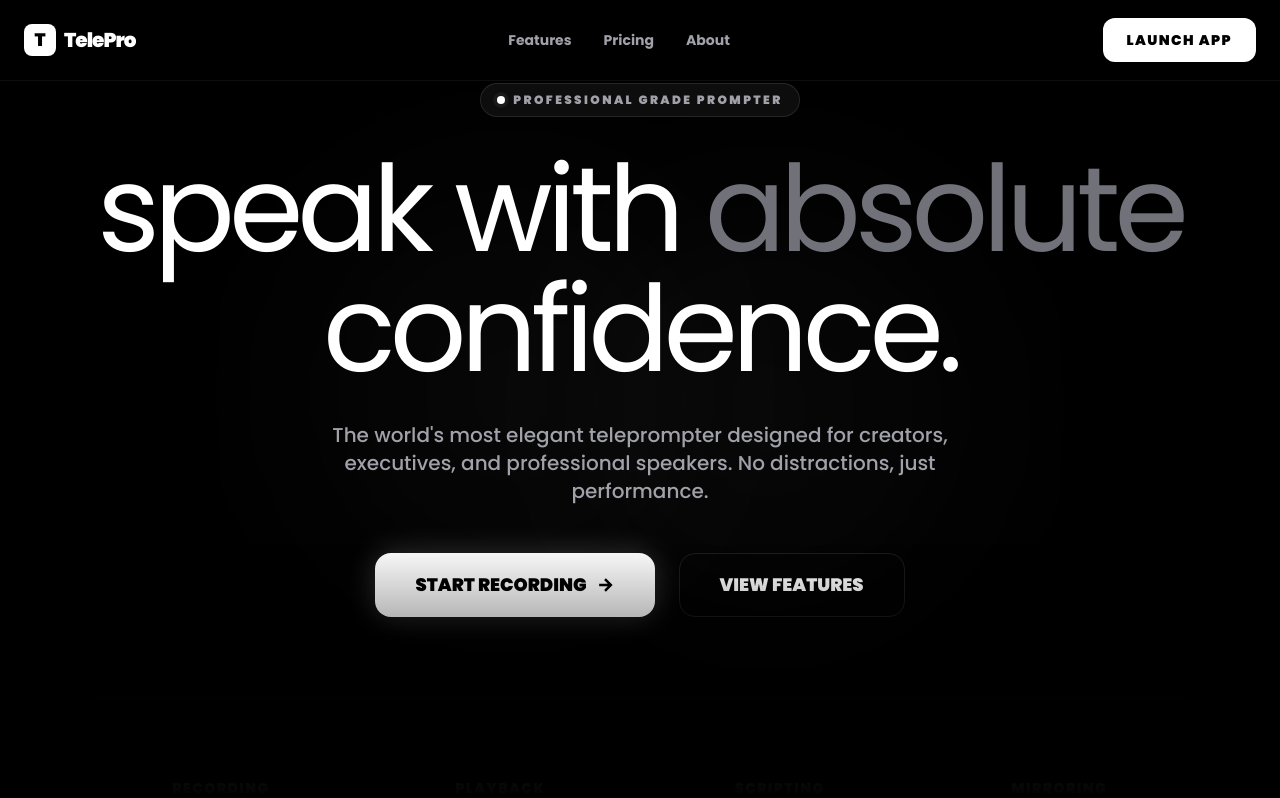
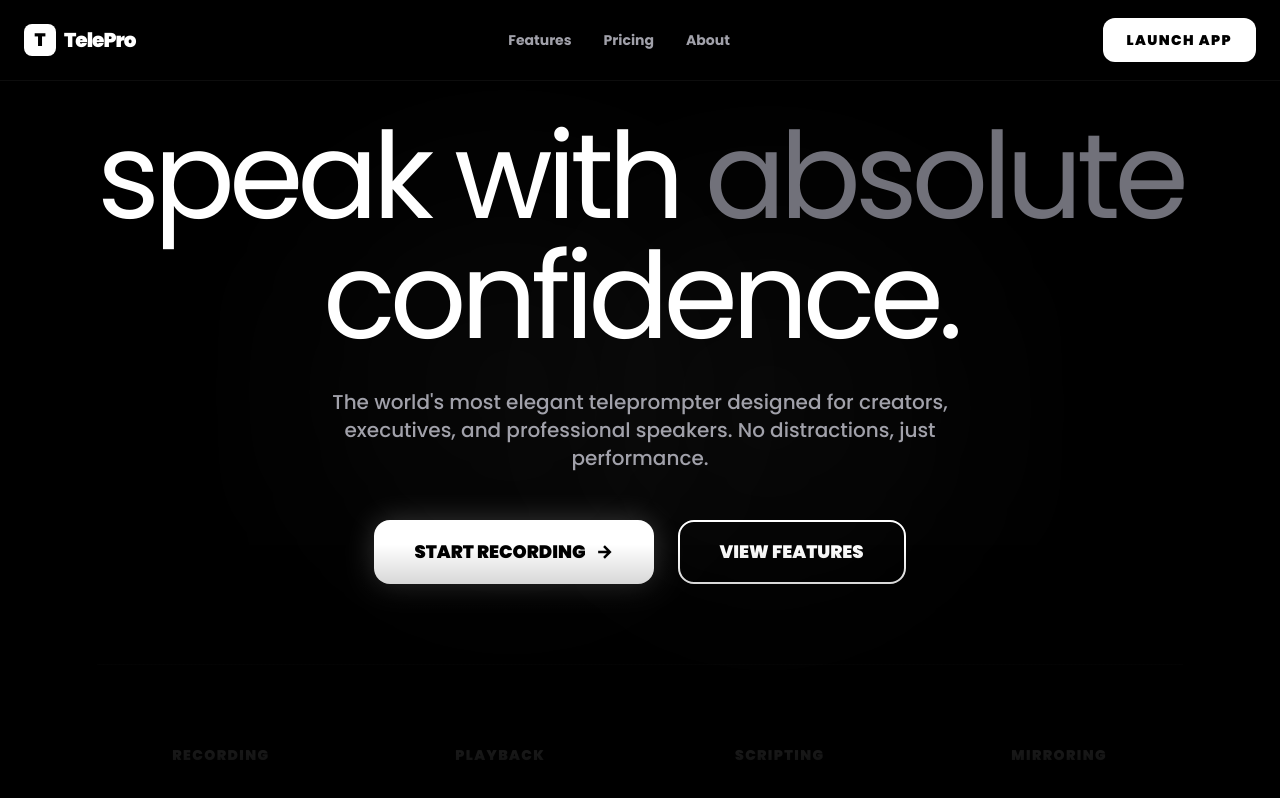
Before and after one commit to kelvinmaina01/Telepro, a Next.js app: page / in a window 1280 px wide. Built offline with nearby package versions, Linux system fonts and the light colour scheme.

Commit message:
style: remove italics and specific about section text

```diff
--- a/src/components/landing/About.tsx
+++ b/src/components/landing/About.tsx
@@ -8,13 +8,10 @@ export const About = () => {
             <div className="max-w-7xl mx-auto px-6">
                 <div className="grid grid-cols-1 lg:grid-cols-2 gap-20 items-center">
                     <div>
-                        <h2 className="text-4xl md:text-5xl font-normal text-white tracking-tighter mb-8 italic">
+                        <h2 className="text-4xl md:text-5xl font-normal text-white tracking-tighter mb-8">
                             purpose-built for the stage.
                         </h2>
                         <div className="space-y-6">
-                            <p className="text-zinc-400 text-lg font-medium leading-relaxed">
-                                TelePro was born out of a simple frustration: most teleprompters are either too complex or too basic. We built a tool that balances professional power with an interface that gets out of your way.
-                            </p>
                             <p className="text-zinc-500 text-lg font-medium leading-relaxed">
                                 Whether you're recording a YouTube tutorial, a corporate presentation, or an online course, TelePro ensures your delivery is natural and your focus stays where it matters—on your audience.
                             </p>
@@ -43,7 +40,7 @@ export const About = () => {
 
                         {/* Floating badge */}
                         <div className="absolute -bottom-10 -left-10 p-8 bg-zinc-900 border border-white/10 rounded-3xl shadow-2xl max-w-[240px] hidden md:block">
-                            <p className="text-sm font-bold text-white italic">
+                            <p className="text-sm font-bold text-white">
                                 "The cleanest prompter interface I've used in 10 years of broadcasting."
                             </p>
                             <div className="mt-4 flex items-center gap-3">
--- a/src/components/landing/Hero.tsx
+++ b/src/components/landing/Hero.tsx
@@ -13,14 +13,6 @@ export const Hero = () => {
             </div>
 
             <div className="relative z-10 max-w-7xl mx-auto px-6 text-center">
-                <div className="inline-flex items-center gap-2 px-4 py-2 rounded-full bg-white/5 border border-white/10 mb-8 animate-fade-in">
-                    <span className="relative flex h-2 w-2">
-                        <span className="animate-ping absolute inline-flex h-full w-full rounded-full bg-white opacity-75"></span>
-                        <span className="relative inline-flex rounded-full h-2 w-2 bg-white"></span>
-                    </span>
-                    <span className="text-xs font-black uppercase tracking-[0.2em] text-zinc-400">Professional Grade Prompter</span>
-                </div>
-
                 <h1 className="text-6xl md:text-8xl lg:text-[120px] font-normal tracking-tighter leading-[0.9] text-white mb-8 animate-title">
                     speak with <span className="text-zinc-500">absolute</span><br />
                     confidence.
@@ -44,7 +36,7 @@ export const Hero = () => {
 
                     <Link
                         href="#features"
-                        className="px-10 h-16 bg-transparent text-white font-black text-lg rounded-2xl border border-white/10 hover:bg-white/5 transition-all active:scale-95 flex items-center justify-center"
+                        className="px-10 h-16 bg-transparent text-white font-black text-lg rounded-2xl border-2 border-white hover:bg-white hover:text-black transition-all active:scale-95 flex items-center justify-center"
                     >
                         VIEW FEATURES
                     </Link>
```
